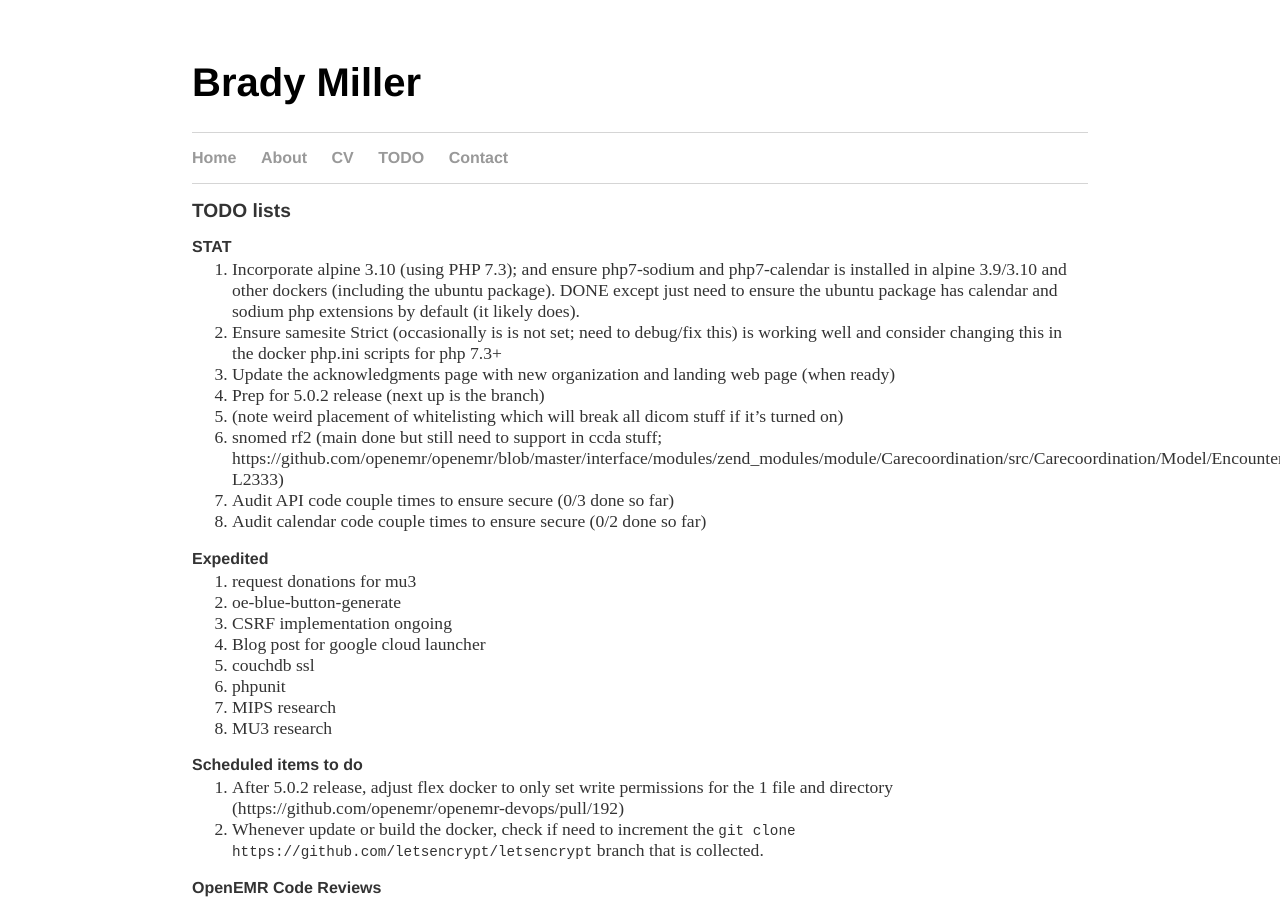
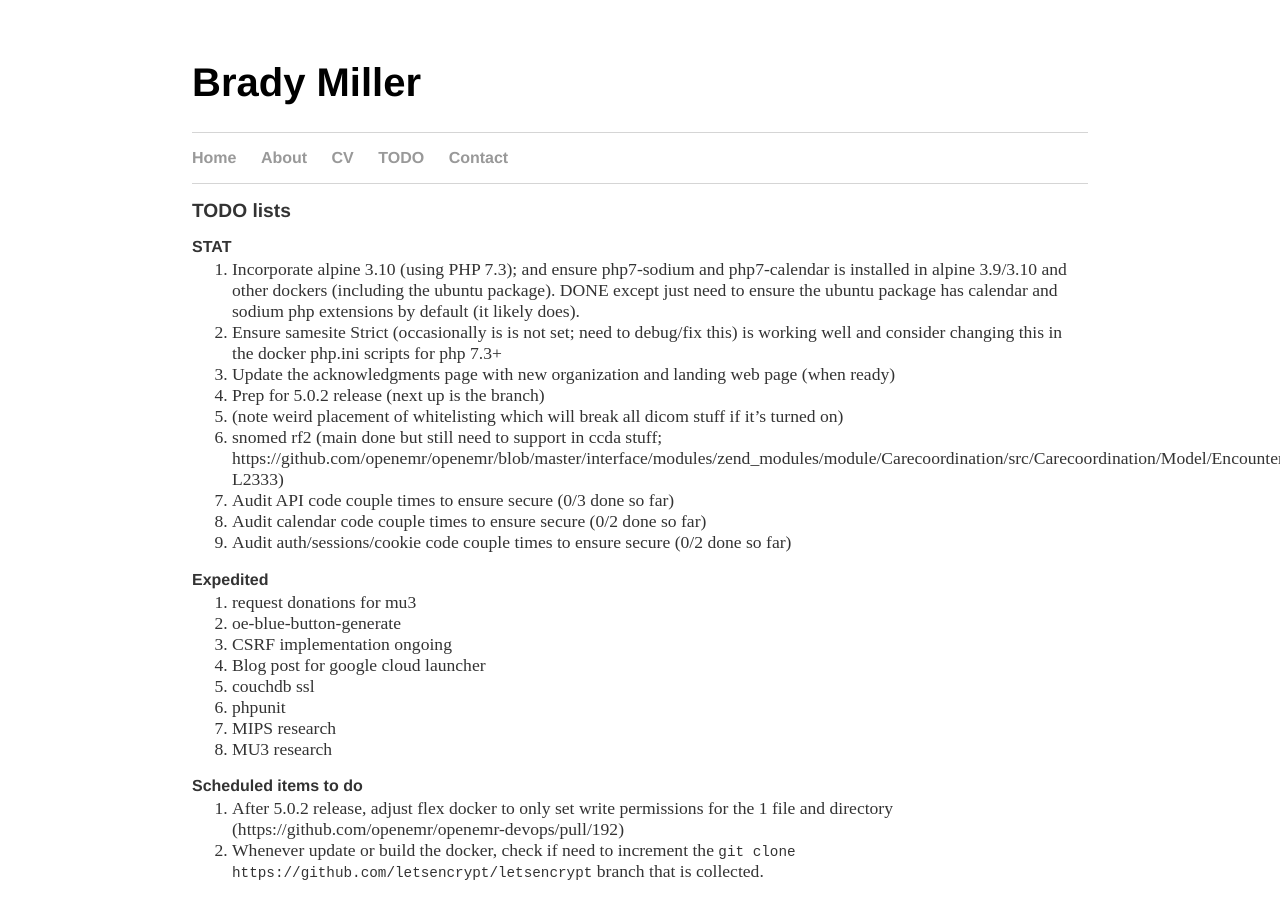
Before and after one commit to bradymiller/bradymiller.github.io, a Jekyll site: the page built from todo/index.md, in a window 1280 px wide and 900 px high. Built offline with Jekyll 4.4.1, drawn with Linux system fonts in a browser that asks for light colours; our own code applies the rules of GitHub Pages for plain Markdown files.

Commit message:
Update index.md

```diff
--- a/todo/index.md
+++ b/todo/index.md
@@ -12,6 +12,7 @@ layout: default
 1. snomed rf2 (main done but still need to support in ccda stuff; https://github.com/openemr/openemr/blob/master/interface/modules/zend_modules/module/Carecoordination/src/Carecoordination/Model/EncounterccdadispatchTable.php#L2316-L2333)
 1. Audit API code couple times to ensure secure (0/3 done so far)
 1. Audit calendar code couple times to ensure secure (0/2 done so far)
+1. Audit auth/sessions/cookie code couple times to ensure secure (0/2 done so far)
 
 ### Expedited
 1. request donations for mu3
```
